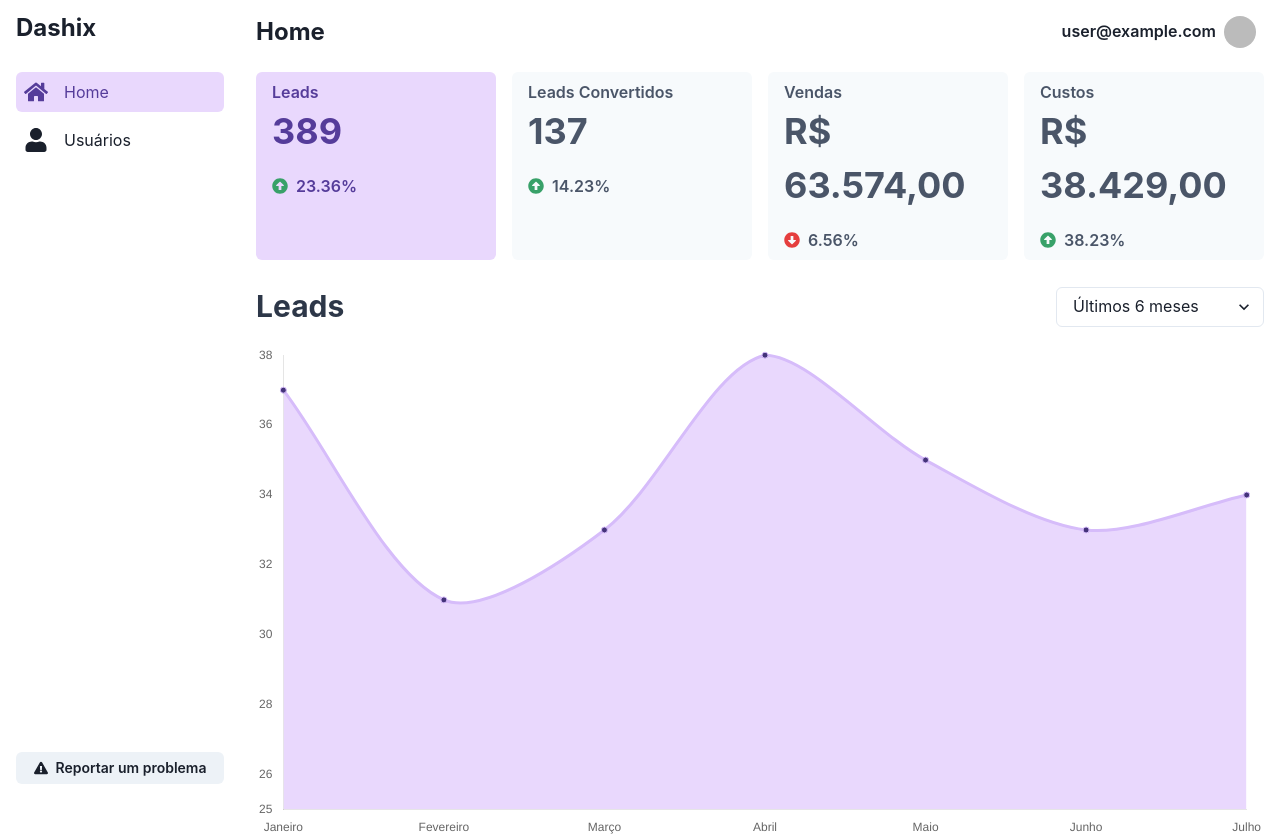
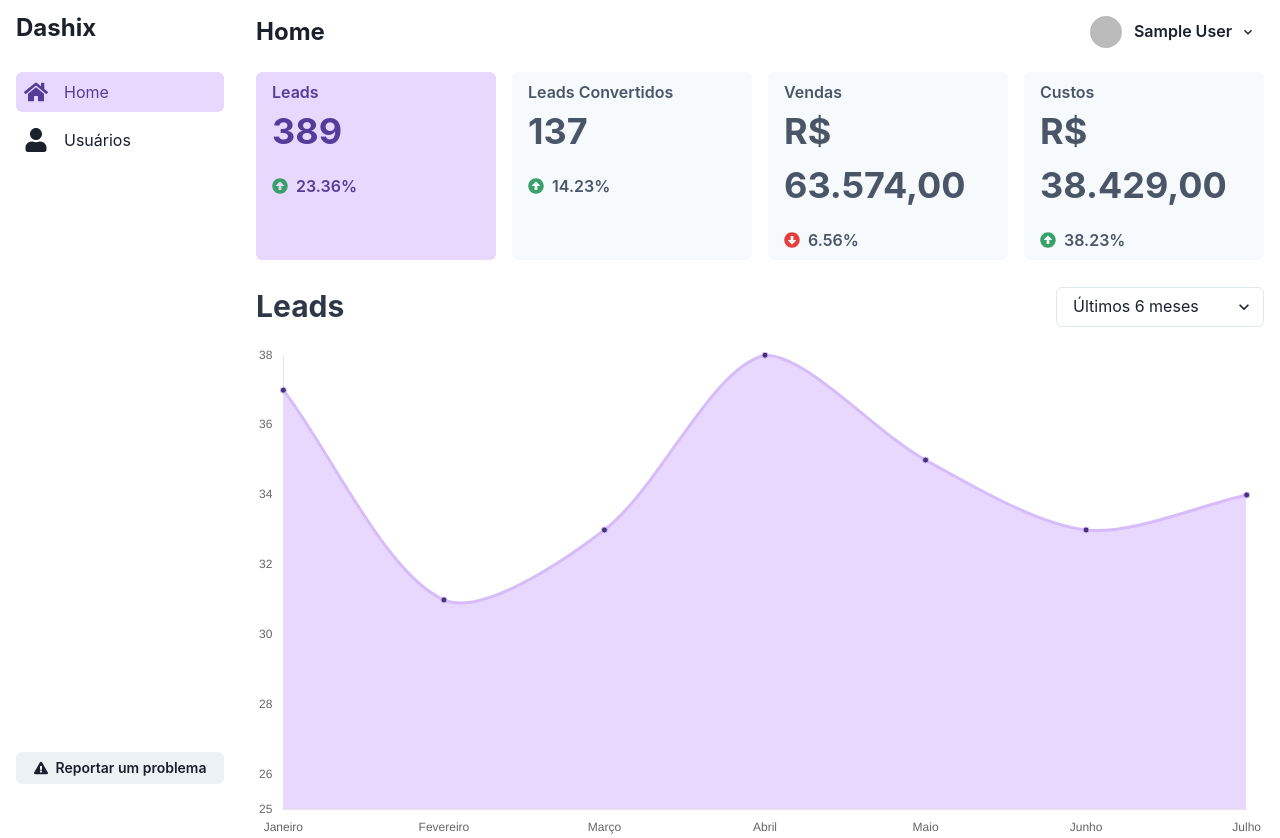
Before and after one commit to rafapignataro/dashix, a Next.js app: page / in a window 1280 px wide. Built offline with nearby package versions, Linux system fonts and the light colour scheme; no server answers; sample sign-in values are in the browser's storage.

Commit message:
fix: Rebuilt header menu

```diff
--- a/src/components/layouts/AppLayout.tsx
+++ b/src/components/layouts/AppLayout.tsx
@@ -4,6 +4,7 @@ import { FaArrowLeft, FaBars, FaCog, FaExclamationTriangle, FaHome, FaSignOutAlt
 import { IconType } from 'react-icons/lib';
 import { useRouter } from 'next/router';
 import { signOut, useSession } from 'next-auth/react';
+import { ChevronDownIcon } from '@chakra-ui/icons';
 
 type AppLayoutProps = {
   title?: string;
@@ -39,10 +40,10 @@ export const AppLayout = ({ title, returnPath, children }: AppLayoutProps) => {
             {title && <Text as="h2" fontSize="2xl" fontWeight="bold">{title}</Text>}
           </Flex>
           <Menu>
-            <MenuButton as={Button} bg="transparent" px="2">
+            <MenuButton as={Button} bg="transparent" px="2" rightIcon={<ChevronDownIcon />}>
               <Flex align="center">
-              <Text>{String(session?.user?.email)}</Text>
-              <Avatar src={String(session?.user?.image)} name={String(session?.user?.name)} size="sm" ml="2" />
+                <Avatar src={String(session?.user?.image)} name={String(session?.user?.name)} size="sm" mr="3" />
+                <Text>{String(session?.user?.name)}</Text>
               </Flex>
             </MenuButton>
             <MenuList>
```
